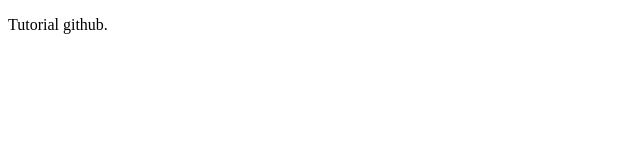
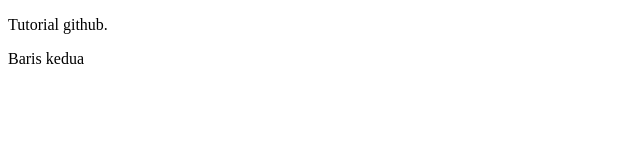
Before and after one commit to ahmadirsyad04/belajar-git, a plain HTML site: page index.html in a window 1280 px wide. Shown: the full height of the page, 0-640 px from the left. Drawn offline with Linux system fonts and the light colour scheme.

Commit message:
tambahkan baris kedua

```diff
--- a/index.html
+++ b/index.html
@@ -5,5 +5,6 @@
 </head>
 <body>
 <p>Tutorial github.</p>
+ <p>Baris kedua</p>
 </body>
 </html>
```
